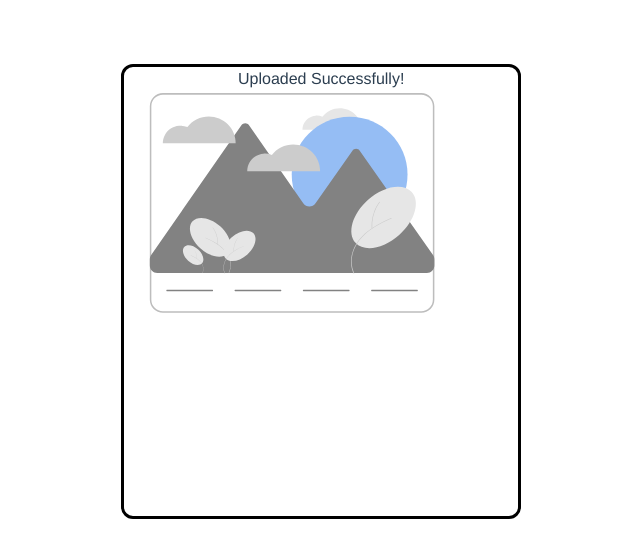
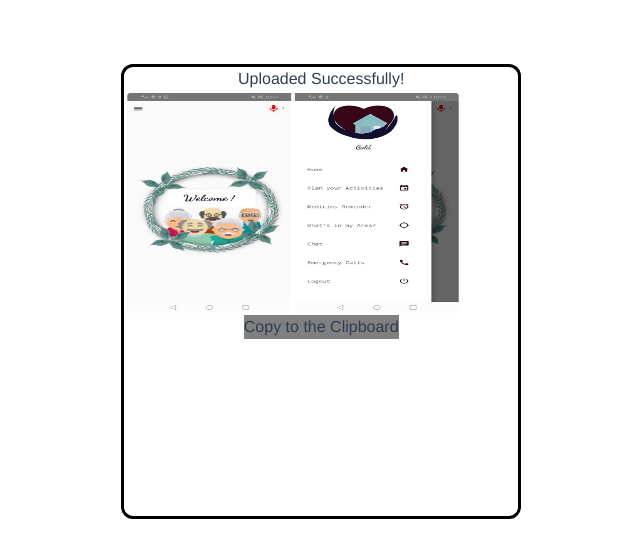
Before and after one commit to BIRDISS-kawtar/ImageUploader, a Vue app: page /uploaded in a window 1280 px wide. Shown: the top 558 px of the page, without its empty margins (327-967 px from the left). Built offline with nearby package versions, Linux system fonts and the light colour scheme.

Commit message:
Copy the image to the clipboard :) userstory

```diff
--- a/src/components/AfterUpload.vue
+++ b/src/components/AfterUpload.vue
@@ -5,6 +5,28 @@ export default{
         return{
             image_url : this.$store.getters.getImageURL,
         };
+    },
+    methods:{
+        copyToClipboard(){
+            const image_to_copy = new Image();
+            const canvas = document.createElement("canvas"); // Create a canvas to be used for drawing the image the image later
+            const canvas_ctx = canvas.getContext("2d");// Get contexte of canvas ( 2d or 3d in OpenGL)
+            image_to_copy.crossOrigin = ""; // To use the image like it's loaded in the current origin
+            image_to_copy.src = this.image_url;
+            const blob = new Promise(resolve => {
+                image_to_copy.onload = function () {
+                    console.log("Now loading the image!");
+                    canvas.width = this.naturalWidth;
+                    canvas.height = this.naturalHeight;
+                    canvas_ctx.drawImage(this, 0, 0);
+                    canvas.toBlob((blob) => {
+                        resolve(blob)
+                    }, "image/png", 0.75); // Callback,Type and Quality
+                };
+            });// NB : all types of images are converted to png behind the scenes
+            navigator.clipboard.write([new ClipboardItem({ "image/png": blob })]); // Using Clipboard API
+
+        }
     }
 }
 </script>
@@ -12,6 +34,7 @@ export default{
     <div class="after_upload">
         <h1>Uploaded Successfully!</h1>
         <img v-bind:src="image_url"/>
+        <button style="background-color : grey;" @click="copyToClipboard">Copy to the Clipboard</button>
     </div>
 </template>
 <style scoped>
--- a/src/store/index.js
+++ b/src/store/index.js
@@ -5,7 +5,7 @@ export default createStore({
 
     // The shared data
     state: {
-    imageURL : "/image.svg",
+    imageURL : "/image.png",
     },
     // For getting the state
     getters: {
```
Also changed, not shown: image.png (added).
